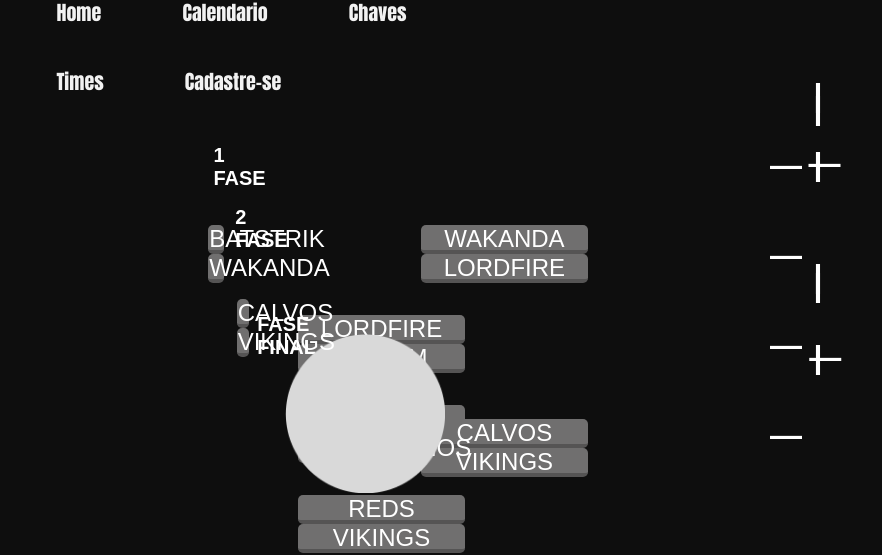
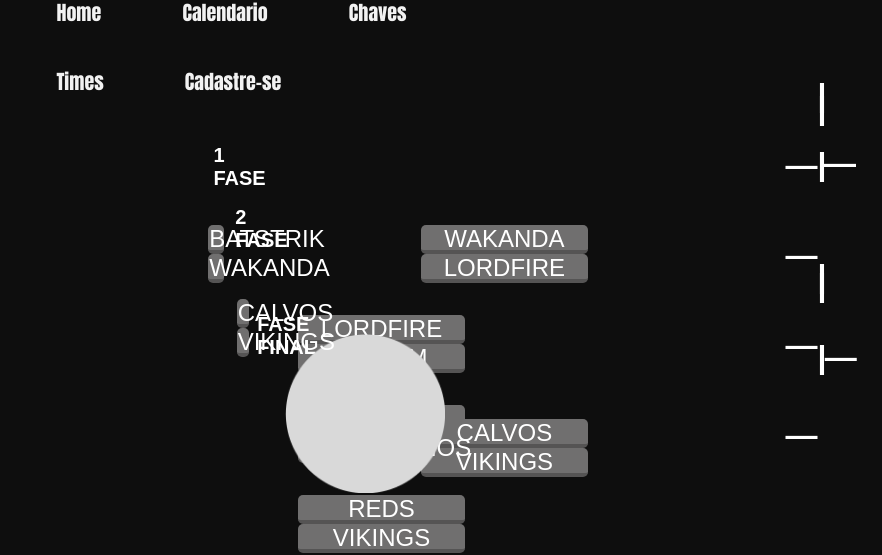
Before and after one commit to GustavoMette/Championship-ELITI, a Next.js app in the folder front-end/: page /chaves in a window 1280 px wide. Shown: the part 113-668 px from the top of the page, without its empty margins (398-1280 px from the left). Built offline with nearby package versions, Linux system fonts and the light colour scheme.

Commit message:
Update chaves.module.css

```diff
--- a/front-end/styles/chaves.module.css
+++ b/front-end/styles/chaves.module.css
@@ -256,124 +256,145 @@
     bottom: 81.1vh;
     left: 72vh;
     font-size: 10;
+    max-width: 1px;
 }
 
 .vertical2 {
     position: relative;
     bottom: 81.4vh;
     left: 72vh;
+    max-width: 1px;
 }
 
 .vertical3 {
     position: relative;
     bottom: 64.6vh;
     left: 72vh;
+    max-width: 1px;
 }
 
 .vertical4 {
     position: relative;
     bottom: 82vh;
     left: 72vh;
+    max-width: 1px;
 }
 
 .vertical5 {
     position: relative;
     bottom: 112vh;
     left: 72vh;
+    max-width: 1px;
 }
 
 .vertical6 {
     position: relative;
     bottom: 95.5vh;
     left: 72vh;
+    max-width: 1px;
 }
 
 .vertical7 {
     position: relative;
     bottom: 128.1vh;
     left: 109.8vh;
+    max-width: 1px;
 }
 
 .vertical8 {
     position: relative;
     bottom: 115.1vh;
     left: 109.8vh;
+    max-width: 1px;
 }
 
 .vertical9 {
     position: relative;
     bottom: 128vh;
     left: 109.8vh;
+    max-width: 1px;
 }
 
 .vertical10 {
     position: relative;
     bottom: 141.2vh;
     left: 109.8vh;
+    max-width: 1px;
 }
 
 .vertical11 {
     position: relative;
     bottom: 154.5vh;
     left: 109.8vh;
+    max-width: 1px;
 }
 
 .vertical12 {
     position: relative;
     bottom: 167.7vh;
     left: 109.8vh;
+    max-width: 1px;
 }
 
 .horizontal1 {
     position: relative;
     bottom: 30.2vh;
     left: 68vh;
+    max-width: 1px;
 }
 
 .horizontal2 {
     position: relative;
     bottom: 26.3vh;
     left: 68vh;
+    max-width: 1px;
 }
 
 .horizontal3 {
     position: relative;
     bottom: 22.3vh;
     left: 68vh;
+    max-width: 1px;
 }
 
 .horizontal4 {
     position: relative;
     bottom: 18.4vh;
     left: 68vh;
+    max-width: 1px;
 }
 
 .horizontal5 {
     position: relative;
     bottom: 59.6vh;
     left: 72.8vh;
+    max-width: 1px;
 }
 
 .horizontal6 {
     position: relative;
     bottom: 42.7vh;
     left: 72.9vh;
+    max-width: 1px;
 }
 
 .horizontal7 {
     position: relative;
     bottom: 157vh;
     left: 105.5vh;
+    max-width: 1px;
 }
 
 .horizontal8 {
     position: relative;
     bottom: 191.7vh;
     left: 105.5vh;
+    max-width: 1px;
 }
 
 .horizontal9 {
     position: relative;
     bottom: 188.5vh;
     left: 110.6vh;
+    max-width: 1px;
 }
```
